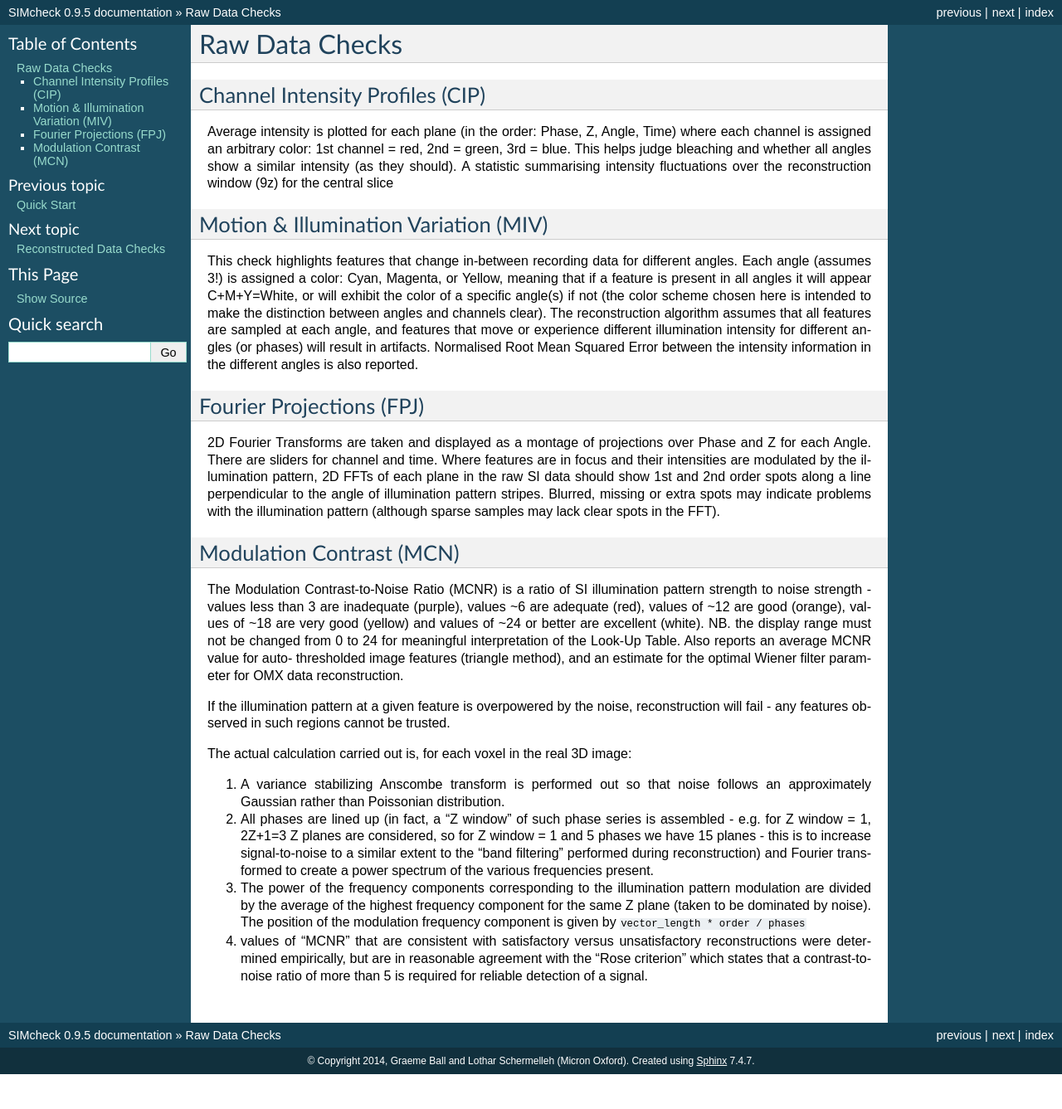
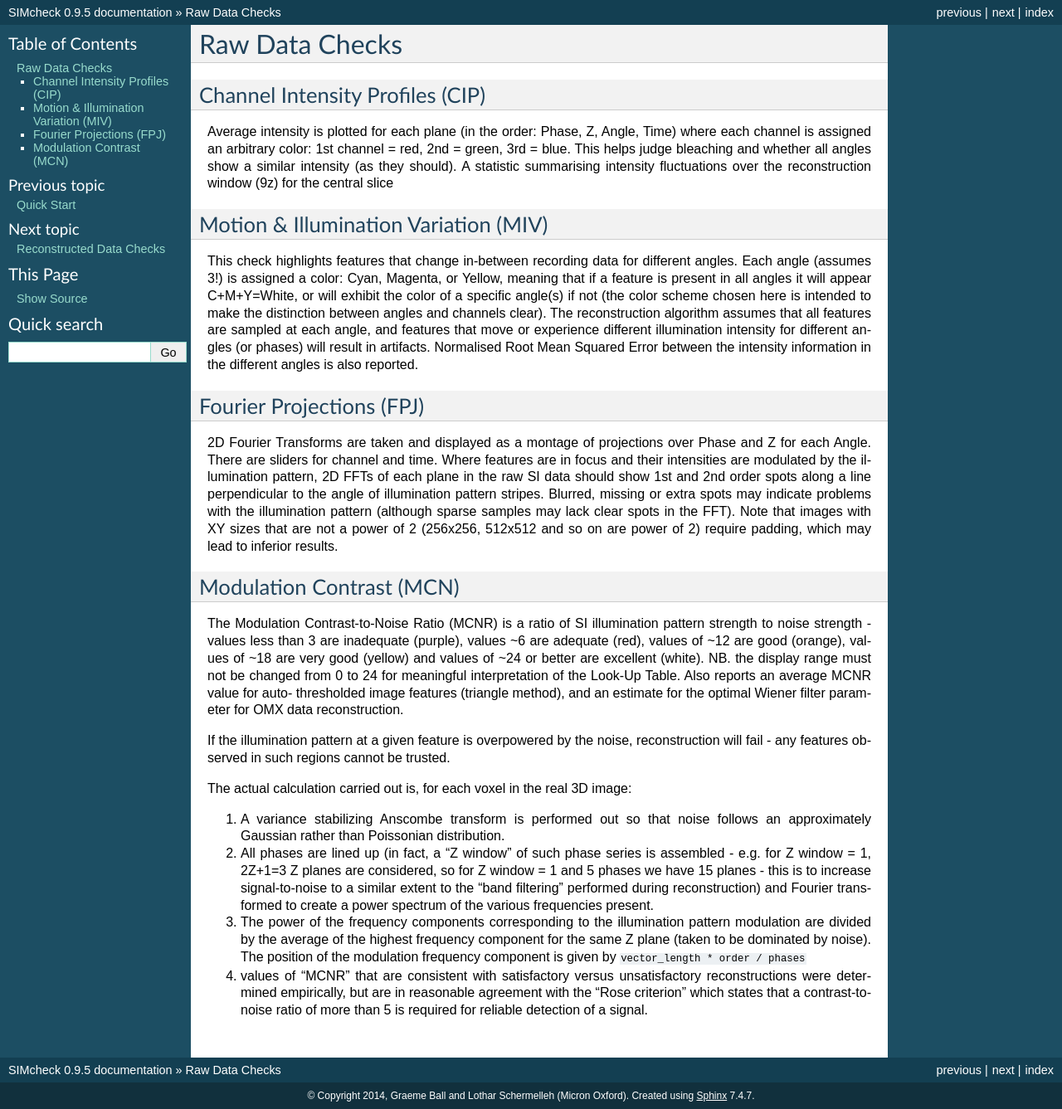
Before and after one commit to MicronOxford/SIMcheck_Manual, a Sphinx documentation site: the page built from source/raw_data_checks.rst, in a window 1280 px wide. Shown: the whole page at 83% size. Built offline with Sphinx 7.4.7, drawn with Linux system fonts in a browser that asks for light colours; before the commit the page ends 1295 px from its top, so only the background shows below that.

```diff
--- a/source/raw_data_checks.rst
+++ b/source/raw_data_checks.rst
@@ -34,7 +34,9 @@ illumination pattern, 2D FFTs of each plane in the raw SI data should show
 1st and 2nd order spots along a line perpendicular to the angle of
 illumination pattern stripes. Blurred, missing or extra spots may indicate
 problems with the illumination pattern (although sparse samples may lack
-clear spots in the FFT).
+clear spots in the FFT). Note that images with XY sizes that are not a power
+of 2 (256x256, 512x512 and so on are power of 2) require padding, which may
+lead to inferior results.
 
 Modulation Contrast (MCN)
 -------------------------
--- a/source/rec_data_checks.rst
+++ b/source/rec_data_checks.rst
@@ -24,7 +24,8 @@ the relative proportion of different frequencies more obvious. The plots
 displayed are: "Fourier Transform Lateral (FTL)" for XY sections; "Fourier
 Transform Radial (FTR)" which is a radial (circularly-averaged) profile though
 the XY Fourier Trasform; and "Fourier Transform Orthogonal (FTO)" for the
-central resliced XZ section.  These plots help judge the average resolution in
+central resliced XZ section (N.B. ensure the central Y point contains some
+features of interest). These plots help judge the average resolution in
 the sample volume, limited by noise. A gradual decay of frequencies from the
 center (lowest frequency) to the edge (highest frequency and resolution)
 indicates real high resolution information; whereas a flat spectrum indicates
```
